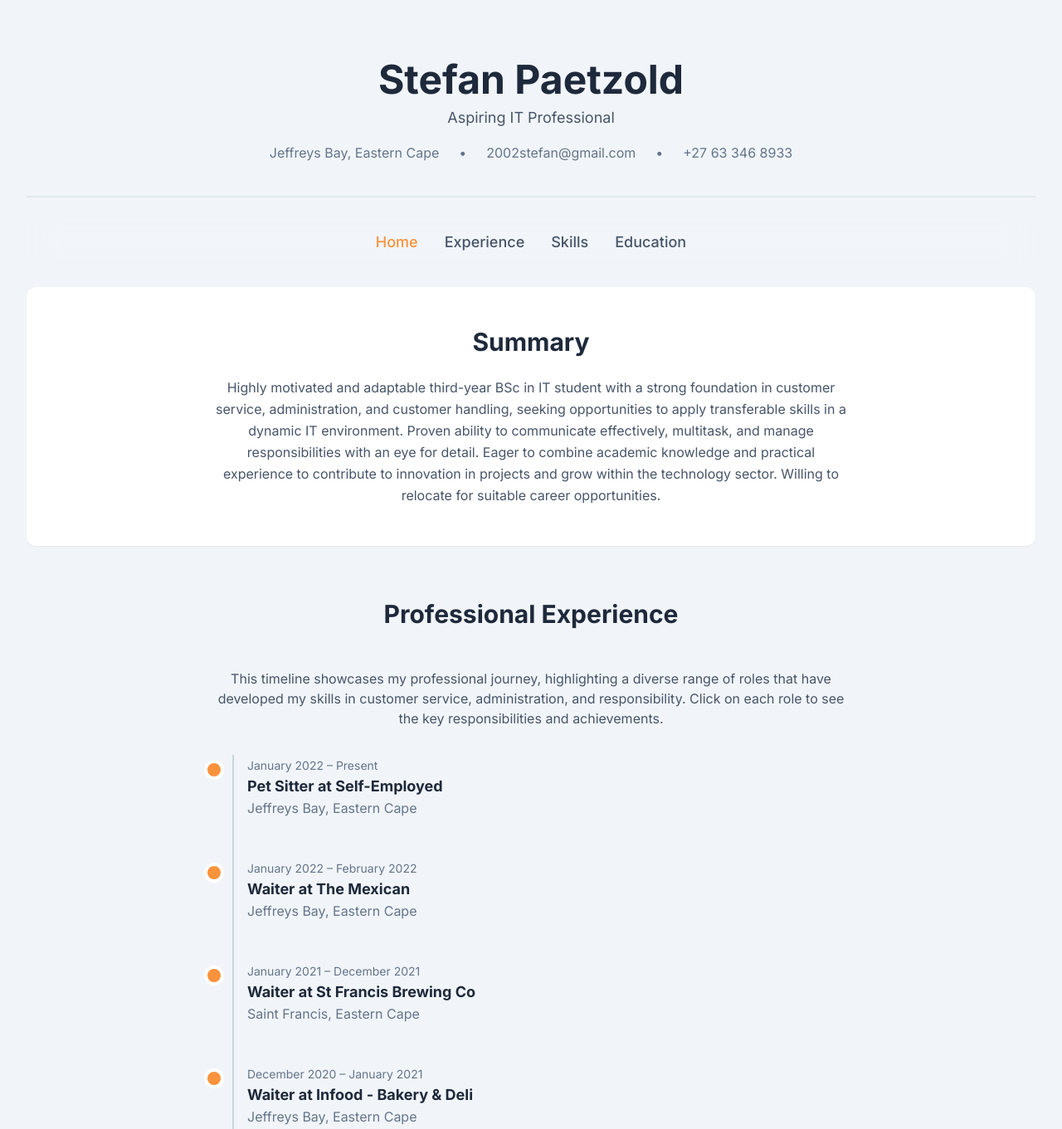
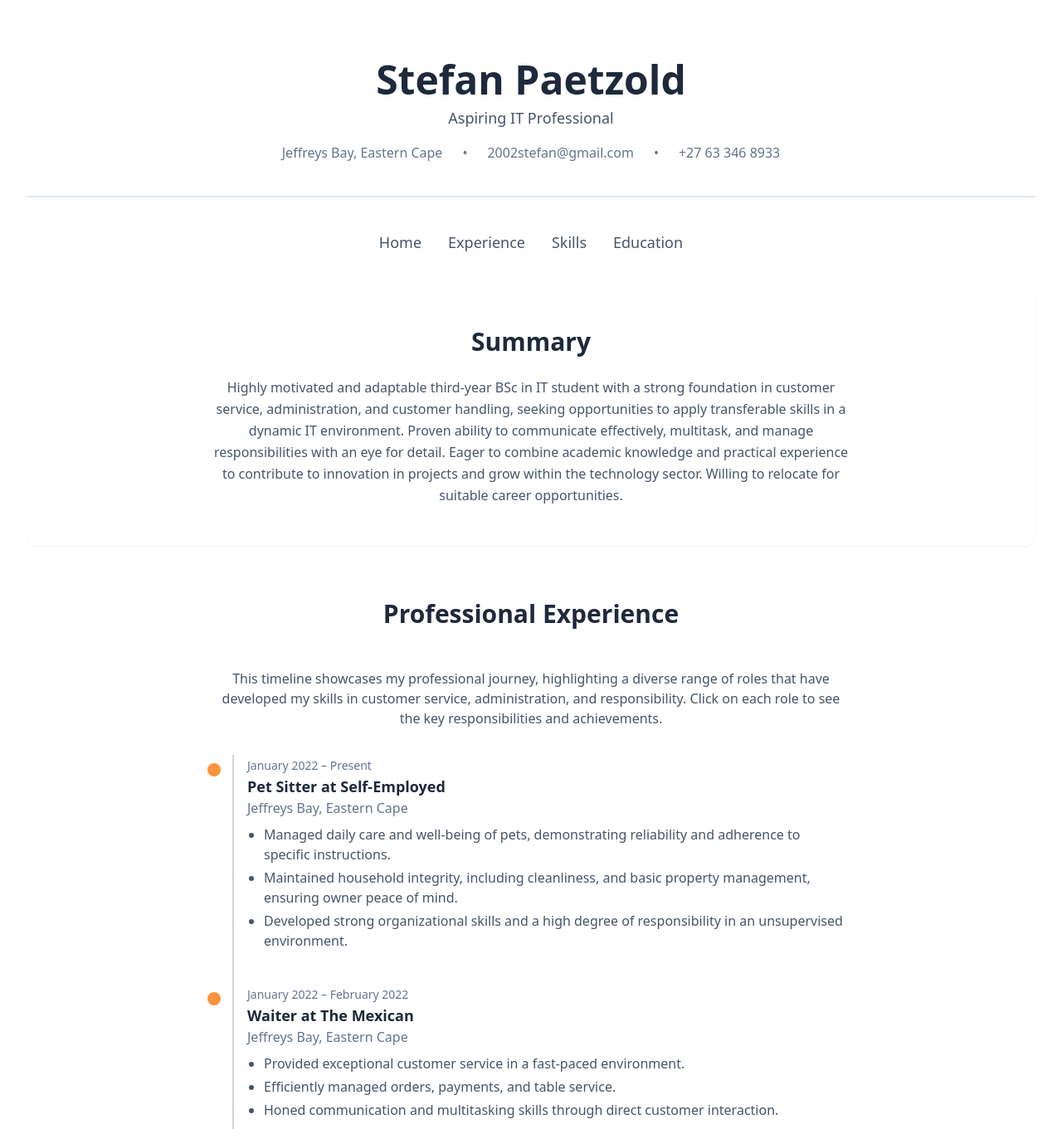
Before and after one commit to MrSenex/Stefan-Paetzold-Portfolio, a plain HTML site: page index.html in a window 1280 px wide. Shown: the top 1361 px of the page at 83% size. Drawn offline with nearby package versions, Linux system fonts and the light colour scheme.

Commit message:
Updated index.html
setting up the index.html to work with new style.css

```diff
--- a/index.html
+++ b/index.html
@@ -16,24 +16,7 @@
     <link rel="preconnect" href="https://fonts.googleapis.com">
     <link rel="preconnect" href="https://fonts.gstatic.com" crossorigin>
     <link href="https://fonts.googleapis.com/css2?family=Inter:wght@400;500;700&display=swap" rel="stylesheet">
-    <style>
-        body {
-            font-family: 'Inter', sans-serif;
-            background-color: #f1f5f9; /* slate-100 */
-            color: #27272a; /* zinc-800 */
-        }
-        .nav-link {
-            transition: color 0.3s;
-        }
-        .nav-link:hover, .nav-link.active {
-            color: #fb923c; /* orange-400 */
-        }
-        .timeline-item-content {
-            max-height: 0;
-            overflow: hidden;
-            transition: max-height 0.5s ease-in-out;
-        }
-    </style>
+    <link rel="stylesheet" href="style.css">
 </head>
 <body class="antialiased">
 
```
